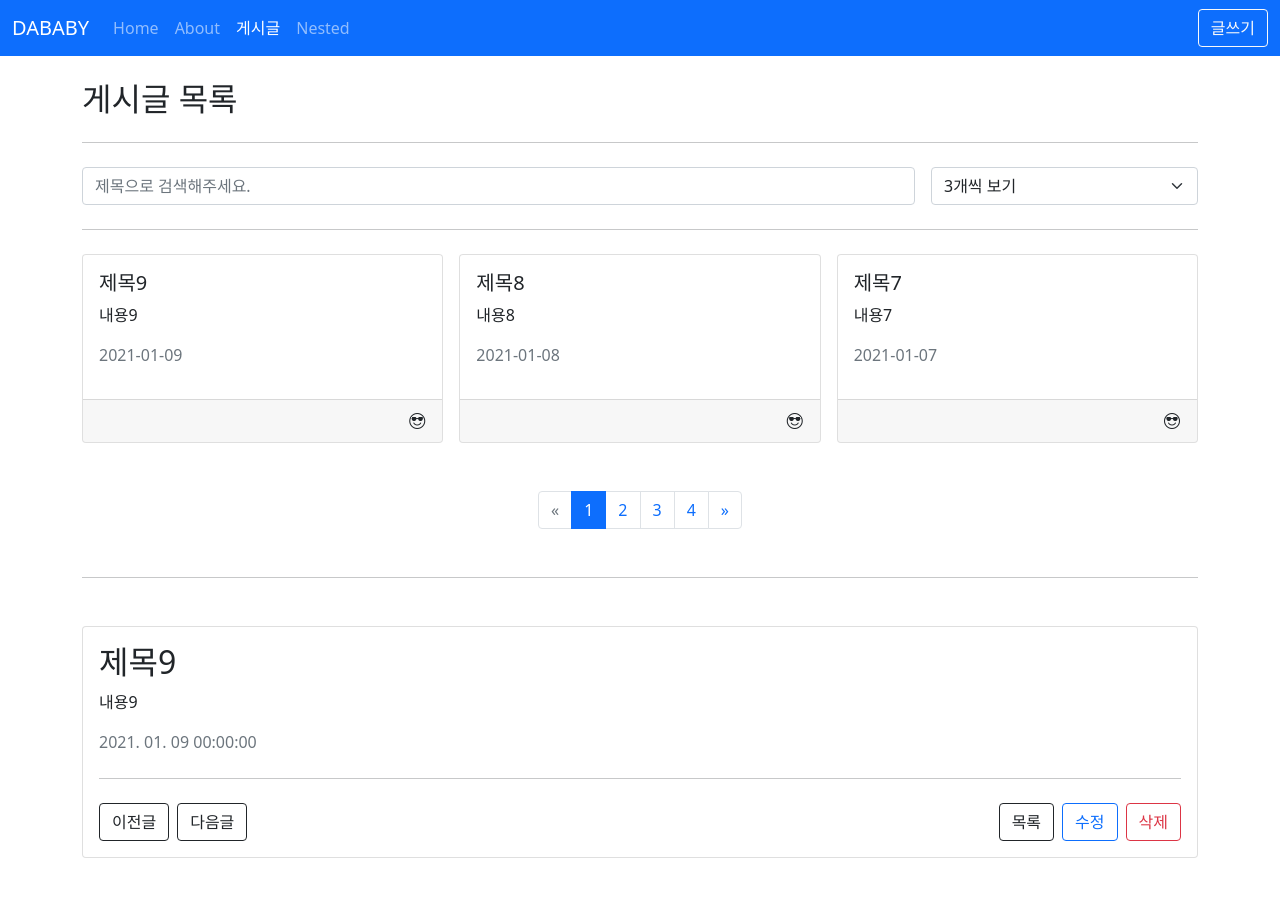
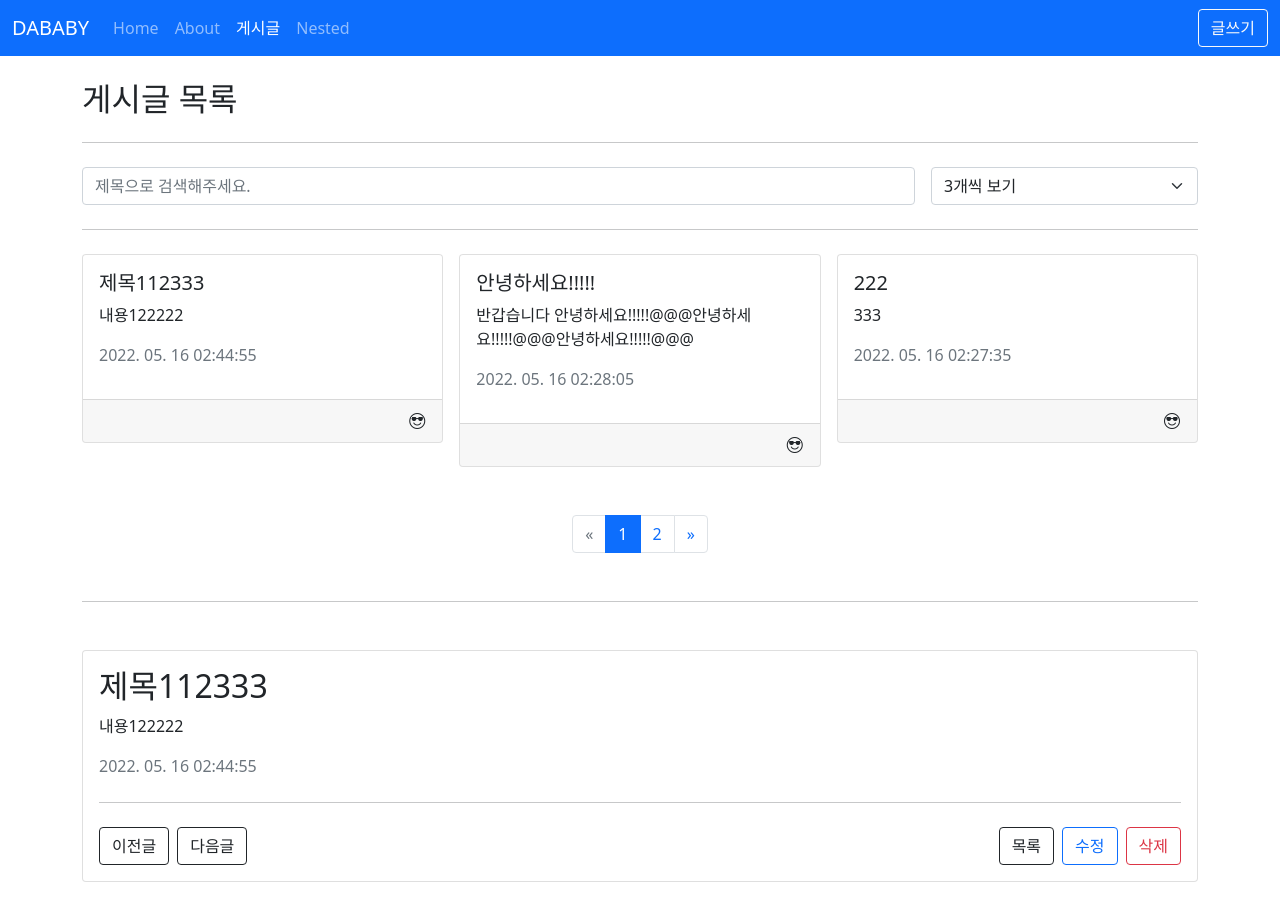
Before and after one commit to Dabee-ee/vue3-posts, a Vue app: page /posts in a window 1280 px wide. Before the commit the page ends 882 px from the top, so only its background shows below. Built offline with nearby package versions, Linux system fonts and the light colour scheme; data requests are answered from the project's data file.

Commit message:
feat: 게시글 목록 페이지 dayjs 사용해서 날짜 포맷팅

```diff
--- a/db.json
+++ b/db.json
@@ -1,64 +1,34 @@
 {
   "posts": [
-    {
-      "id": 1,
-      "title": "제목1",
-      "content": "내용1",
-      "createdAt": "2021-01-01"
-    },
-    {
-      "id": 2,
-      "title": "제목2",
-      "content": "내용2",
-      "createdAt": "2021-01-02"
-    },
-    {
-      "id": 3,
-      "title": "제목3",
-      "content": "내용3",
-      "createdAt": "2021-01-03"
-    },
-    {
-      "id": 4,
-      "title": "제목4",
-      "content": "내용4",
-      "createdAt": "2021-01-04"
-    },
-    {
-      "id": 5,
-      "title": "제목5",
-      "content": "내용5",
-      "createdAt": "2021-01-05"
-    },
-    {
-      "id": 6,
-      "title": "제목6",
-      "content": "내용6",
-      "createdAt": "2021-01-06"
-    },
-    {
-      "id": 7,
-      "title": "제목7",
-      "content": "내용7",
-      "createdAt": "2021-01-07"
-    },
-    {
-      "id": 8,
-      "title": "제목8",
-      "content": "내용8",
-      "createdAt": "2021-01-08"
-    },
-    {
-      "id": 9,
-      "title": "제목9",
-      "content": "내용9",
-      "createdAt": "2021-01-09"
-    },
     {
       "title": "데이터 입니다",
       "content": "데이터 입니다데이터 입니다",
       "createdAt": 1652530345496,
       "id": 10
+    },
+    {
+      "title": "222",
+      "content": "333",
+      "createdAt": 1652668055115,
+      "id": 11
+    },
+    {
+      "title": null,
+      "content": "111",
+      "createdAt": 1652668045115,
+      "id": 12
+    },
+    {
+      "title": "안녕하세요!!!!!",
+      "content": "반갑습니다 안녕하세요!!!!!@@@안녕하세요!!!!!@@@안녕하세요!!!!!@@@",
+      "createdAt": 1652668085115,
+      "id": 13
+    },
+    {
+      "title": "제목112333",
+      "content": "내용122222",
+      "createdAt": 1652669095699,
+      "id": 14
     }
   ]
 }
--- a/src/components/posts/PostItem.vue
+++ b/src/components/posts/PostItem.vue
@@ -4,7 +4,7 @@
     <p class="card-text">
       {{ content }}
     </p>
-    <p class="text-muted">{{ createdAt }}</p>
+    <p class="text-muted">{{ createdDate }}</p>
     <template #footer>
       <div class="d-flex flex-row-reverse">
         <button class="btn p-0" @click.stop="$emit('modal')">
@@ -16,7 +16,9 @@
 </template>
 
 <script setup>
-defineProps({
+import { computed, inject } from 'vue';
+
+const props = defineProps({
   title: {
     type: String,
     required: true,
@@ -29,6 +31,8 @@
   },
 });
 defineEmits(['modal']);
+const dayjs = inject('dayjs');
+const createdDate = computed(() => dayjs(props.createdAt).format('YYYY. MM. DD HH:mm:ss'));
 </script>
 
 <style lang="scss" scoped></style>
```
